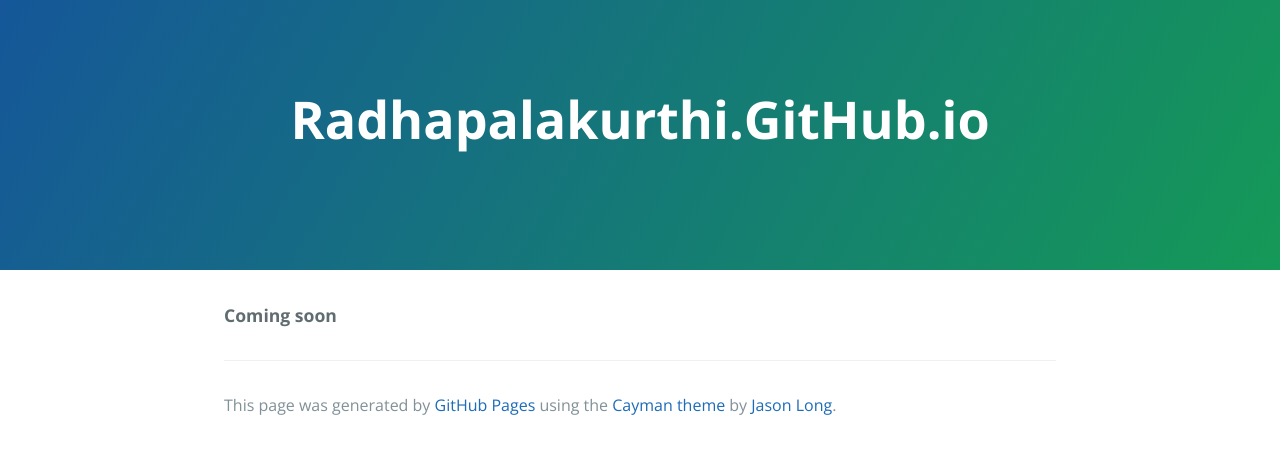
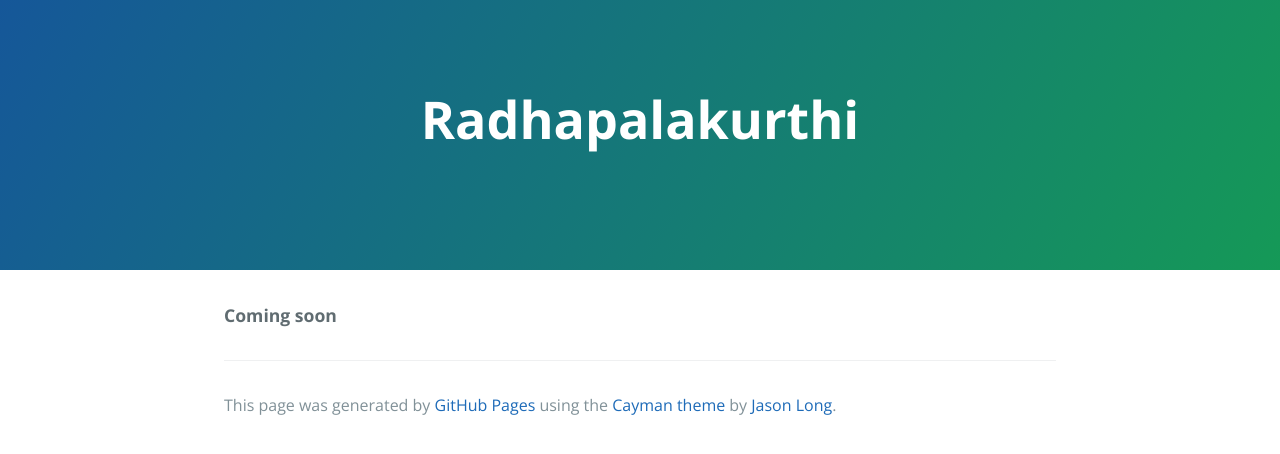
Before and after one commit to RadhaGiripragada/radhapalakurthi.github.io, a Jekyll site: the page index.html, which Jekyll copies as it is, in a window 1280 px wide. Shown: the top 454 px of the page. Built offline with Jekyll 4.4.1, drawn with Linux system fonts in a browser that asks for light colours.

Commit message:
Update index.html

```diff
--- a/index.html
+++ b/index.html
@@ -11,7 +11,7 @@
   </head>
   <body>
     <section class="page-header">
-      <h1 class="project-name">Radhapalakurthi.GitHub.io</h1>
+      <h1 class="project-name">Radhapalakurthi</h1>
       <h2 class="project-tagline"></h2>
     </section>
 
```
